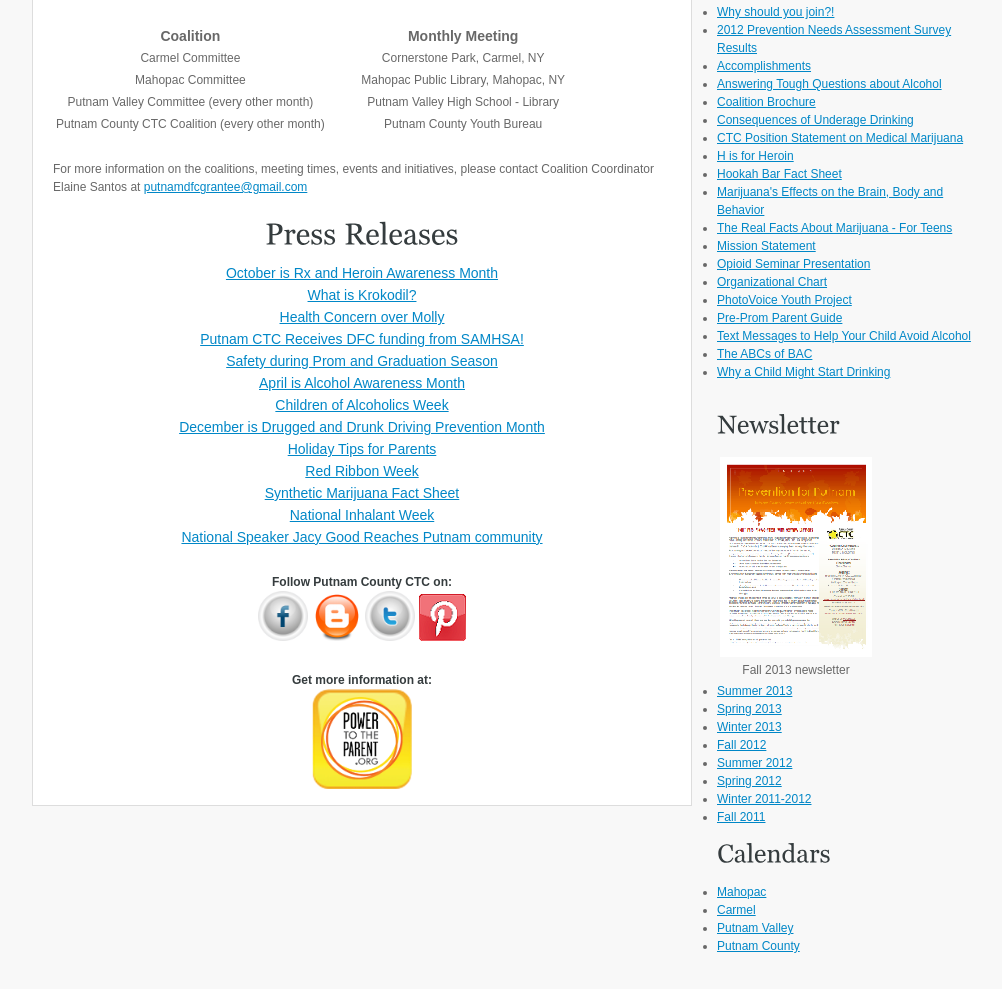
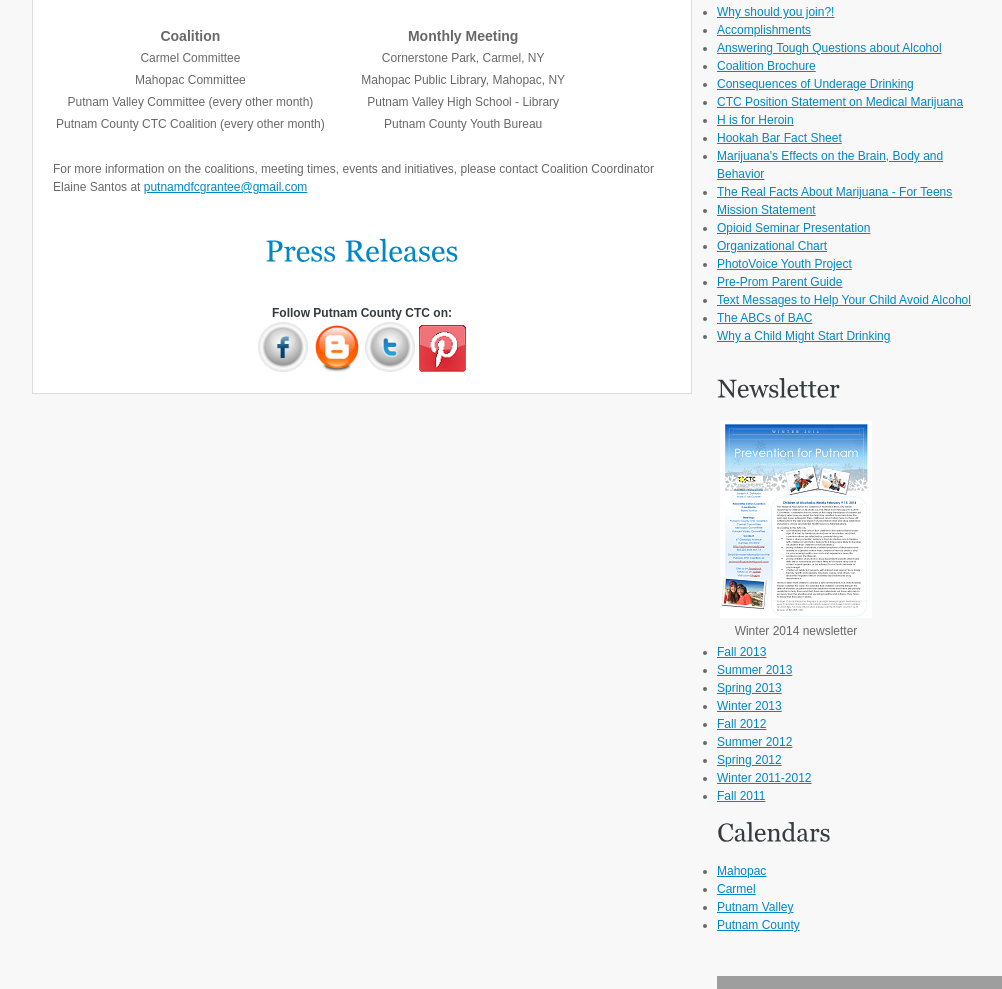
Before and after one commit to SalTor/putnamNCADD, a plain HTML site: page html/ctc.html in a window 1280 px wide. Shown: the part 413-1402 px from the top of the page, without its empty margins (128-1130 px from the left). Drawn offline with Linux system fonts and the light colour scheme; grey boxes are pictures that could not be loaded.

Commit message:
Updated newsletter in side bar. Replaced all press releases with link to new pressReleases page

```diff
--- a/html/ctc.html
+++ b/html/ctc.html
@@ -71,49 +71,8 @@
 						<p>
 							For more information on the coalitions, meeting times, events and   initiatives, please contact Coalition Coordinator Elaine Santos at <a href="mailto:putnamdfcgrantee@gmail.com">putnamdfcgrantee@gmail.com</a>
 						</p>
-							<div>
-								<div style='text-align:center'>
-									<h2>Press Releases</h2>
-									<div class='press-release-link'>
-										<a href="../pdfFiles/October_is_Rx_and_Heroin_Awareness_Month_9.25.13.pdf" taret="_blank">October is Rx and Heroin Awareness Month</a>
-									</div>
-									<div class='press-release-link'>
-										<a href="../pdfFiles/WHAT_IS_KROKODIL.pdf">What is Krokodil?</a>
-									</div>
-									<div class='press-release-link'>
-										<a href="../pdfFiles/Press_Release_Health_Concern_Over_Molly_9.3.13.pdf">Health Concern over Molly</a>
-									</div>
-									<div class='press-release-link'>
-										<a href='../pdfFiles/Press_Release_Putnam_County_CTC_Coalition_Cont_Funding_9.9.13.pdf' target="_blank">Putnam CTC Receives DFC funding from SAMHSA!</a>
-									</div>
-									<div class='press-release-link'>
-										<a href='../pdfFiles/Press_Release_Prom_and_Graduation_Safety_4.29.13.pdf' target="_blank">Safety during Prom and Graduation Season</a>
-									</div>
-									<div class='press-release-link'>
-										<a href='../pdfFiles/Alcohol_Awareness_Month_4-2013.pdf' target="_blank">April is Alcohol Awareness Month</a>
-									</div>
-									<div class='press-release-link'>
-										<a href='../pdfFiles/children_of_alcoholics_week.pdf' target="_blank">Children of Alcoholics Week</a>
-									</div>
-									<div class='press-release-link'>
-										<a href='../pdfFiles/dd_prevention_month_2012.pdf' target="_blank">December is Drugged and Drunk Driving Prevention Month</a>
-									</div>
-									<div class='press-release-link'>
-										<a href='../pdfFiles/holiday_tips_for_parents_2012.pdf' target="_blank">Holiday Tips for Parents</a>
-									</div>
-									<div class='press-release-link'>
-										<a href='../pdfFiles/press_release_red_ribbon_week.pdf' target="_blank">Red Ribbon Week</a>
-									</div>
-									<div class='press-release-link'>
-										<a href='../pdfFiles/press_release_synthetic_marijuana.pdf' target="_blank">Synthetic Marijuana Fact Sheet</a>
-									</div>
-									<div class='press-release-link'>
-										<a href='../pdfFiles/press_release_national_inhalant_week_03_17-23_2013.pdf' target="_blank">National Inhalant Week</a>
-									</div>
-									<div class='press-release-link'>
-										<a href='../pdfFiles/Press_Release_Hang_Up_and_Drive_5.21.13.pdf' target="_blank">National Speaker Jacy Good Reaches Putnam community</a>
-									</div>
-								</div>
+						<div style="text-align:center;margin-top:25px;">
+							<h2><a href="pressReleases.html">Press Releases</a></h2>
 						</div>
 						<div style="text-align:center;margin-top:25px;">
 							<div>
@@ -124,14 +83,6 @@
 								<a href="http://communitiesthatcarepcny.blogspot.com/" target="_blank"><img src="../images/blogger.png" alt="" width="50" height="50" border="0" class="gal" /></a>
 								<a href="http://twitter.com/#!/PutnamCTCNY" target="_blank"><img src="../images/twitter.png" alt="" width="50" height="50" border="0" class="gal" /></a>
 								<a href="http://www.pinterest.com/putnamctcny/boards/"><img src="../images/Pinterest-Logo-Vector-by-Jon-Bennallick-02.png"></a>
-								</span>
-							</div>
-							<div style="text-align:center;margin-top:25px;">
-								<div>
-									<strong>Get more information at:</strong>
-								</div>
-								<span class="col c1">
-									<a href="http://powertotheparent.org/" target="_blank"><img src="../images/power_to_the_parent_button.gif" alt="" width="100" height="100" border="0" class="gal" /></a>
 							</span>
 						</div>
 					</div>
@@ -150,7 +101,6 @@
 							<p class="star">
 								<ul>
 									<li><a href="../pdfFiles/Coalition_Activities_Synopsis_6.4.13.pdf" target="_blank">Why should you join?!</a></li>
-									<li><a href="../pdfFiles/2012_prevention_needs_assessment.pdf" target="_blank">2012 Prevention Needs Assessment Survey Results</a></li>
 									<li><a href="../files/accomplishments.pdf" target="_blank">Accomplishments</a></li>
 									<li><a href="../pdfFiles/Answering-Tough-Questions.pdf" target="_blank">Answering Tough Questions about Alcohol</a></li>
 									<li><a href="../pdfFiles/CTC_brochure_01_13.pdf" target="_blank">Coalition Brochure</a></li>
@@ -174,10 +124,11 @@
 								<strong>Newsletter</strong>
 							</h2>
 							<table>
-								<tr><td><a href="../pdfFiles/fallnewsletter2013.pdf" target="_blank"><img src="../images/newsletter_fall2013.png"/></a></td></tr>
-								<tr><td style="text-align:center;">Fall 2013 newsletter</td></tr>
+								<tr><td><a href="../pdfFiles/winternewsletter2014.pdf"><img src="../img/winterNL2014.png"></a></td></tr>
+								<tr><td style="text-align:center;">Winter 2014 newsletter</td></tr>
 							</table>
 							<ul>
+								<li><a href="../pdfFiles/fallnewsletter2013.pdf" target="_blank">Fall 2013</a></li>
 								<li><a href='../pdfFiles/summer2013newsletter.pdf' target="_blank">Summer 2013</a></li>
 								<li><a href='../pdfFiles/newsletter_spring2013.pdf' style='margin:5px 0 5px 0;' target="_blank">Spring 2013</a></li>
 								<li><a href='../pdfFiles/newsletter_winter2013.pdf' style='margin:5px 0 5px 0;' target="_blank">Winter 2013</a></li>
```
Lines whose indentation alone changed are shown as unchanged.
